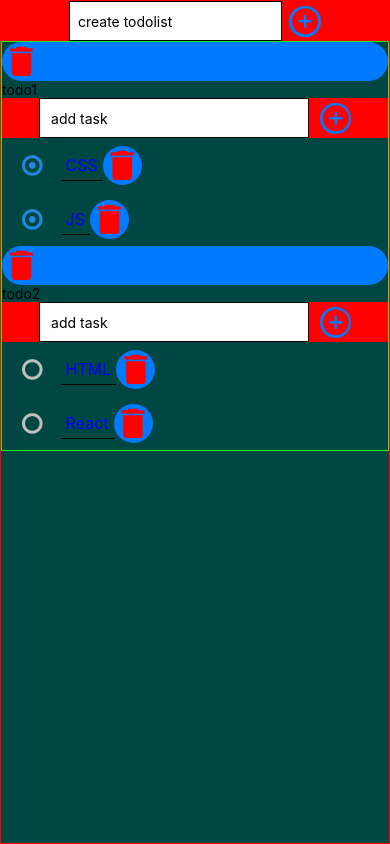
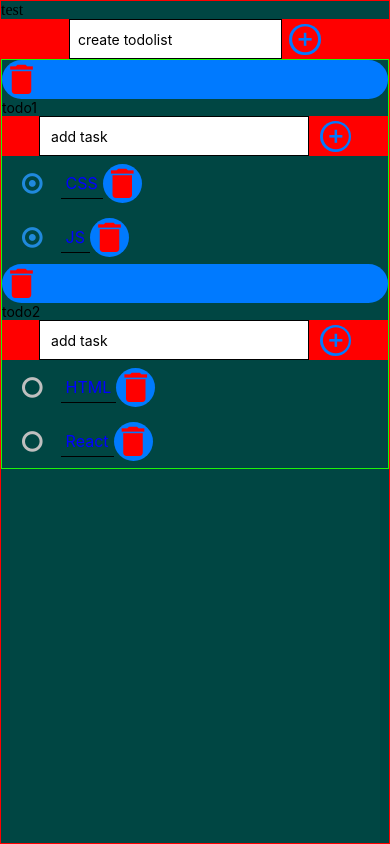
Before and after one commit to annavilnid/expo-app, a React Native app: screen / in a window 390 px wide. Built offline with nearby package versions, Linux system fonts and the light colour scheme.

Commit message:
add test

```diff
--- a/App.tsx
+++ b/App.tsx
@@ -53,6 +53,7 @@ export default function App() {
         <TouchableWithoutFeedback onPress={Keyboard.dismiss} style={[globalStyles.border, styles.appContainer]}>
           <View style={[globalStyles.border, styles.appContainer]}>
               <SafeAreaView>
+                <>test</>
               <View style={styles.todolistForm}>
                 <AddItemForm placeholder={"create todolist"} buttonHandler={onPressAddTodolist}/>
               </View>
```
